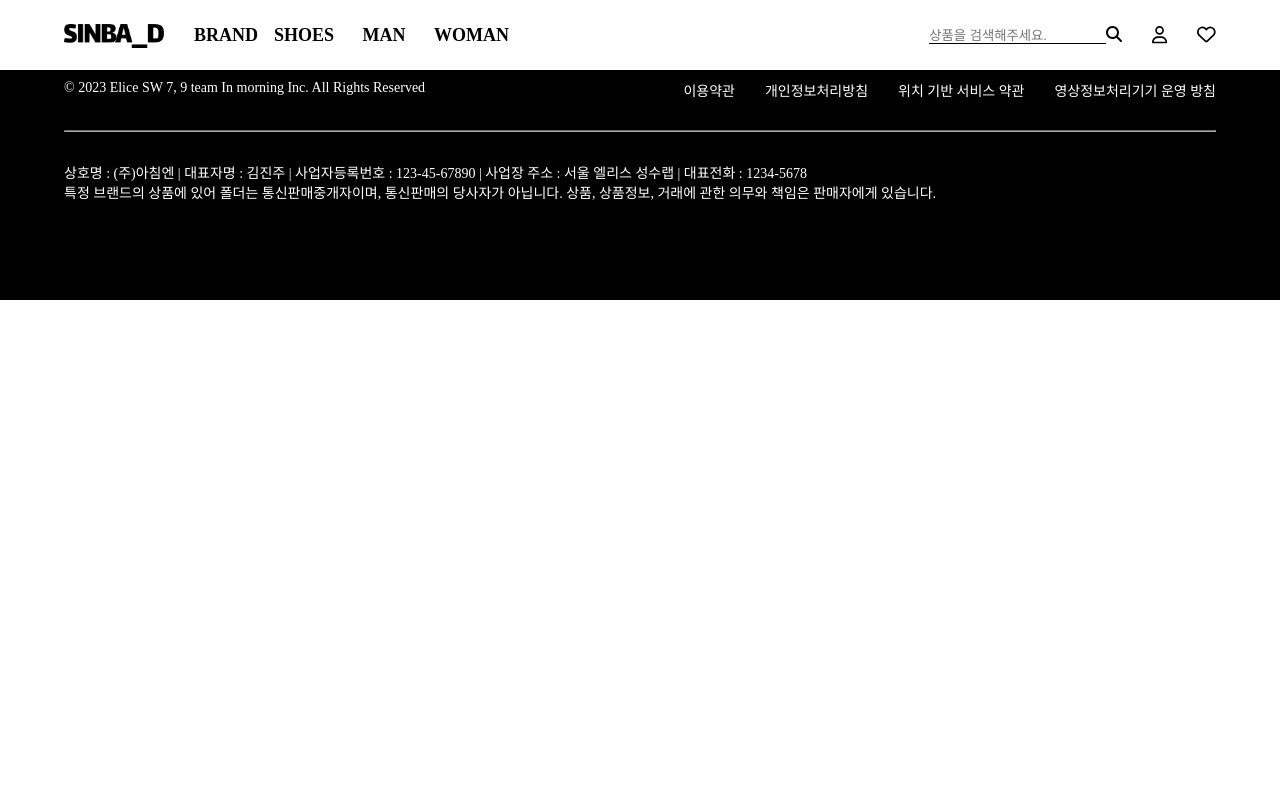
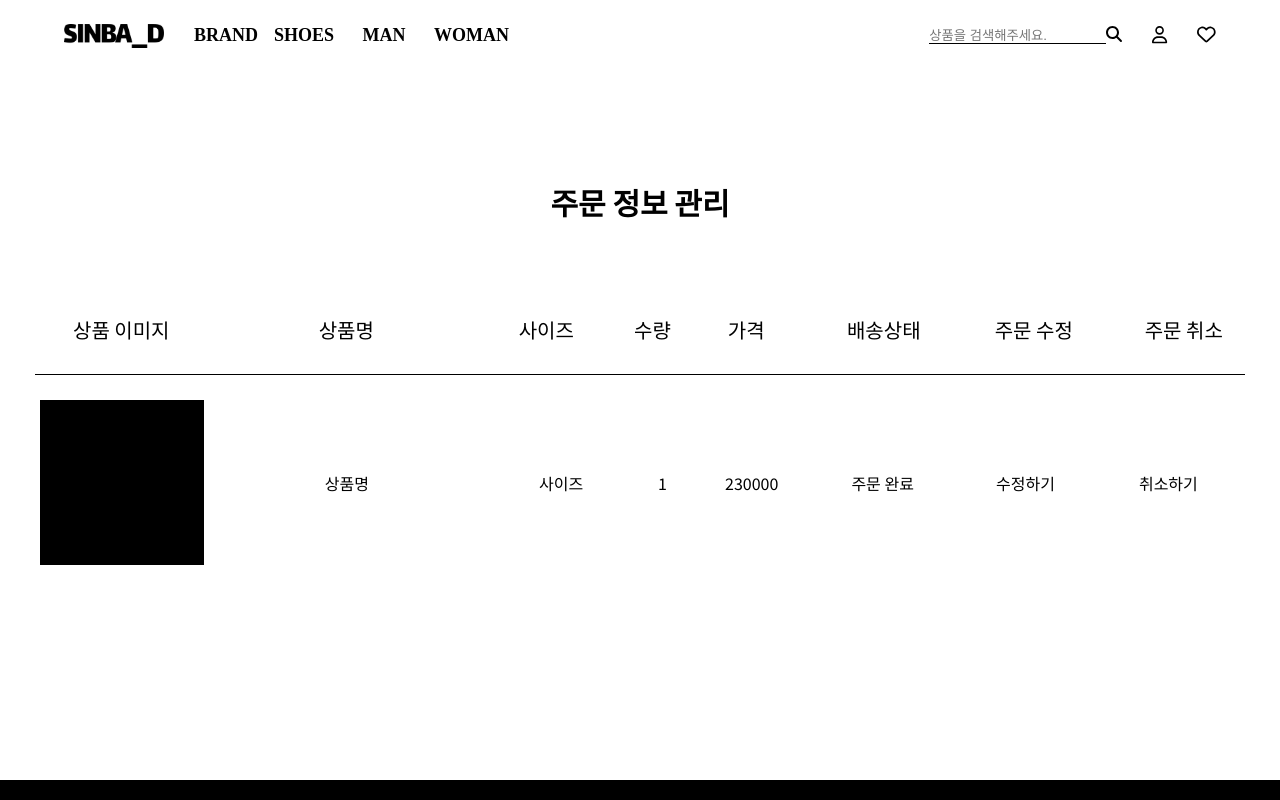
Before and after one commit to rhsiddlsidhd/1st-WebProject, a React (Create React App) app in the folder client/: page /user/order in a window 1280 px wide. Shown: the top 800 px of the page. Built offline with nearby package versions, Linux system fonts and the light colour scheme.

Commit message:
[Front-end] Feat: 사용자 주문 목록

```diff
--- a/client/src/App.js
+++ b/client/src/App.js
@@ -18,6 +18,7 @@ import ManageProducts from './pages/ManageProducts';
 import ManageProduct from './components/ManageProduct';
 import ManageProductNew from './pages/ManageProductNew';
 import ManageProductEdit from './pages/ManageProductEdit';
+import UserOrder from './pages/UserOrder';
 import './css/app.css';
 
 function App() {
@@ -39,6 +40,7 @@ function App() {
         <Route path='/productedit/:id' element={<ManageProductEdit />}></Route>
         <Route path='/productnew' element={<ManageProductNew />}></Route>
         <Route path='/plist' element={<ProductList />}></Route>
+        <Route path='/user/order' element={<UserOrder />}></Route>
       </Routes>
       <Top />
       <Footer />
--- a/client/src/css/app.css
+++ b/client/src/css/app.css
@@ -1,3 +1,5 @@
+@import url('https://fonts.googleapis.com/css2?family=Montserrat:wght@300;400;500;700&family=Noto+Sans+KR:wght@300;400;600;800&family=Open+Sans:wght@400;600&display=swap');
+
 /* 공통코드 */
 * {
   box-sizing: border-box;
@@ -883,3 +885,90 @@ button {
   width: 20%;
   text-align: end;
 }
+
+/* user order list */
+
+.body__h3--orderList-logo {
+  font-size: 30px;
+  font-family: 'Noto Sans KR', sans-serif;
+  font-weight: 600;
+  text-align: center;
+  margin-bottom: 80px;
+}
+
+.div__orderList--container {
+  font-family: 'Noto Sans KR', sans-serif;
+  width: 100%;
+  display: block;
+  flex-direction: column;
+  justify-content: center;
+  align-items: center;
+  padding: 10px;
+}
+
+.div__orderList--header,
+.div__orderList--order {
+  display: flex;
+  flex-direction: row;
+  justify-content: center;
+  align-items: center;
+}
+
+.div__orderList--header {
+  margin-bottom: 30px;
+  padding: 0 5px;
+  height: 30px;
+}
+
+.div__orderList--header div {
+  font-size: 20px;
+  justify-content: center;
+}
+
+.div__orderList--header div,
+.div__orderList--order-column {
+  font-weight: 400;
+  width: 12%;
+  text-align: center;
+}
+
+.div__orderList--header div:first-child {
+  width: 16%;
+}
+
+.div__orderList--header div:nth-child(2) {
+  width: 20%;
+}
+
+.div__orderList--order-column:nth-child(2) {
+  width: 24%;
+}
+
+.div__orderList--header div:nth-child(4),
+.div__orderList--order-column:nth-child(4) {
+  width: 5%;
+}
+
+.div__orderList--header div:nth-child(5),
+.div__orderList--order-column:nth-child(5) {
+  width: 10%;
+}
+
+.div__orderList--contents {
+  display: flex;
+  flex-direction: column;
+  justify-content: center;
+  align-items: center;
+}
+
+.div__orderList--order {
+  border-top: 1px solid black;
+  width: 96%;
+  padding: 25px 5px;
+}
+
+.div__orderList--order-column:first-child {
+  height: 165px;
+  width: 165px;
+  background-color: black;
+}
--- /dev/null
+++ b/client/src/pages/UserOrder.js
@@ -0,0 +1,37 @@
+function UserOrder() {
+  return (
+    <div className='body__div--login-content'>
+      <h3 className='body__h3--orderList-logo'>주문 정보 관리</h3>
+
+      <div className='div__orderList--container'>
+        <div className='div__orderList--header'>
+          <div>상품 이미지</div>
+          <div>상품명</div>
+          <div>사이즈</div>
+          <div>수량</div>
+          <div>가격</div>
+          <div>배송상태</div>
+          <div>주문 수정</div>
+          <div>주문 취소</div>
+        </div>
+
+        <div className='div__orderList--contents'>
+          <div className='div__orderList--order'>
+            <div className='div__orderList--order-column'>
+              <div>이미지 들어갈거임</div>
+            </div>
+            <div className='div__orderList--order-column'>상품명</div>
+            <div className='div__orderList--order-column'>사이즈</div>
+            <div className='div__orderList--order-column'>1</div>
+            <div className='div__orderList--order-column'>230000</div>
+            <div className='div__orderList--order-column'>주문 완료</div>
+            <div className='div__orderList--order-column'>수정하기</div>
+            <div className='div__orderList--order-column'> 취소하기</div>
+          </div>
+        </div>
+      </div>
+    </div>
+  );
+}
+
+export default UserOrder;
```
